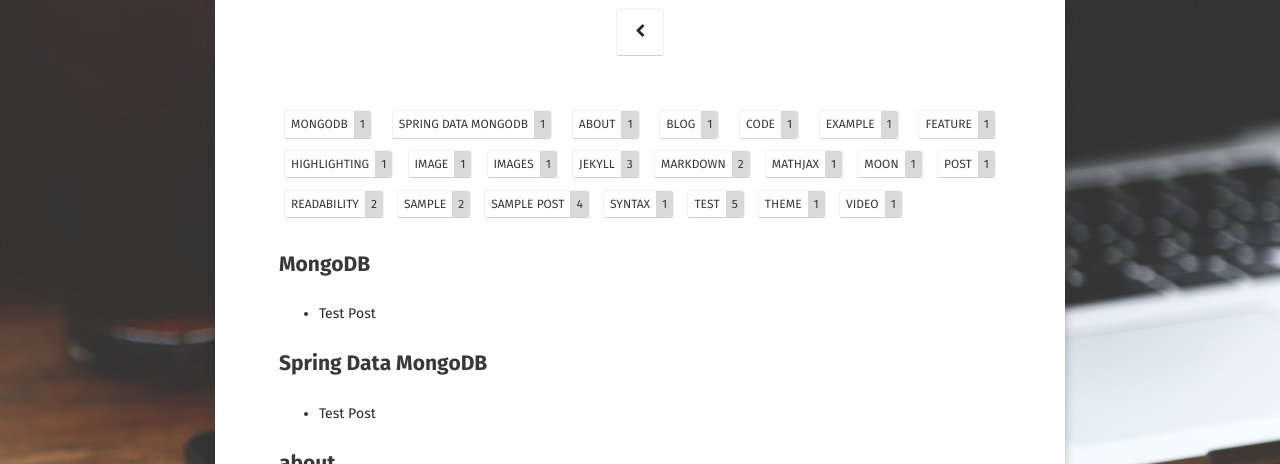
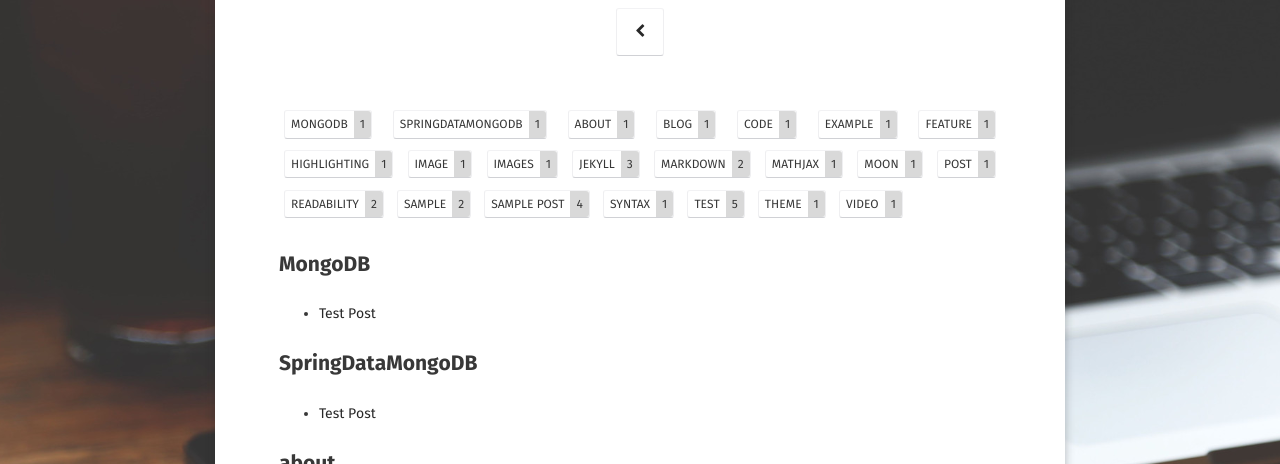
Before and after one commit to Wonha/wonha.github.io, a Jekyll site: the page built from tags/index.html, in a window 1280 px wide and 900 px high. Shown: the part 181-645 px from the top of the window. Built offline with Jekyll 4.4.1, drawn with Linux system fonts in a browser that asks for light colours; some web fonts are replaced.

Commit message:
Change tag

```diff
--- a/_posts/2018-12-16-test-posting.md
+++ b/_posts/2018-12-16-test-posting.md
@@ -5,7 +5,7 @@
 excerpt: "This is test post"
 tag:
 - MongoDB
-- Spring Data MongoDB
+- SpringDataMongoDB
 comments: true
 ---
 
```
